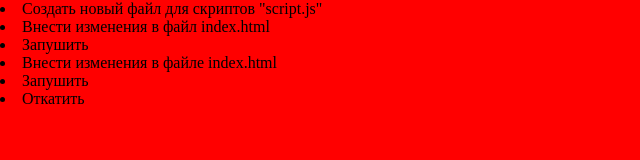
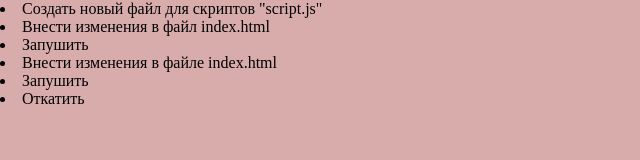
Before and after one commit to Demonoflight/intense_it, a plain HTML site: page index.html in a window 1280 px wide. Shown: the whole page, without its empty margins (0-640 px from the left). Drawn offline with Linux system fonts and the light colour scheme.

Commit message:
commit 5

```diff
--- a/style.css
+++ b/style.css
@@ -1,4 +1,4 @@
 body {
-    background-color: red;
+    background-color: rgba(190, 112, 112, 0.582);
     margin: 0;
 }
```
